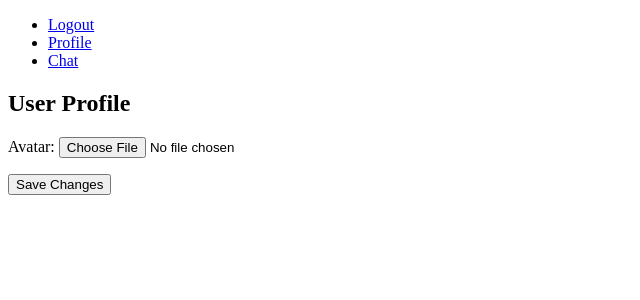
After one commit to tri-white/chat-django, a Django app: page /accounts/profile/ in a window 1280 px wide. The commit adds this page. Shown: the top 300 px of the page, without its empty margins (0-640 px from the left). Run offline with Django 5.2, Linux system fonts and the light colour scheme; a user stored in the database is signed in.

Commit message:
added profile with photo changing

```diff
--- a/accounts/forms.py
+++ b/accounts/forms.py
@@ -7,3 +7,8 @@ class CustomUserCreationForm(UserCreationForm):
     class Meta:
         model = CustomUser
         fields = ['username', 'email', 'password1', 'password2']
+
+class UserProfileForm(forms.ModelForm):
+    class Meta:
+        model = CustomUser
+        fields = ['avatar']
--- a/accounts/models.py
+++ b/accounts/models.py
@@ -2,8 +2,9 @@
 from django.db import models
 from django.contrib.auth.models import AbstractUser
 
+
 class CustomUser(AbstractUser):
     email = models.EmailField(unique=True)
-
+    avatar = models.ImageField(upload_to='avatars/', null=True, blank=True)
     def __str__(self):
         return self.username
--- /dev/null
+++ b/accounts/templates/accounts/user_profile.html
@@ -0,0 +1,11 @@
+<!-- accounts/templates/accounts/user_profile.html -->
+{% extends 'base.html' %}
+
+{% block content %}
+  <h2>User Profile</h2>
+  <form method="post" enctype="multipart/form-data">
+    {% csrf_token %}
+    {{ form.as_p }}
+    <button type="submit">Save Changes</button>
+  </form>
+{% endblock %}
--- a/accounts/urls.py
+++ b/accounts/urls.py
@@ -1,9 +1,10 @@
 # accounts/urls.py
 from django.urls import path
-from .views import register, user_login, user_logout
+from .views import register, user_login, user_logout, user_profile
 
 urlpatterns = [
     path('register/', register, name='register'),
     path('login/', user_login, name='login'),
     path('logout/', user_logout, name='logout'),
+    path('profile/', user_profile, name='user_profile'),
 ]
--- a/accounts/views.py
+++ b/accounts/views.py
@@ -2,7 +2,8 @@
 from django.shortcuts import render, redirect
 from django.contrib.auth.forms import AuthenticationForm
 from django.contrib.auth import login, logout
-from .forms import CustomUserCreationForm
+from .forms import CustomUserCreationForm, UserProfileForm
+from django.contrib.auth.decorators import login_required
 
 def user_logout(request):
     logout(request)
@@ -30,3 +31,15 @@ def user_login(request):
     else:
         form = AuthenticationForm()
     return render(request, 'registration/login.html', {'form': form})
+
+@login_required
+def user_profile(request):
+    if request.method == 'POST':
+        form = UserProfileForm(request.POST, request.FILES, instance=request.user)
+        if form.is_valid():
+            form.save()
+            return redirect('user_profile')
+    else:
+        form = UserProfileForm(instance=request.user)
+
+    return render(request, 'accounts/user_profile.html', {'form': form})
--- a/mychat/templates/base.html
+++ b/mychat/templates/base.html
@@ -12,6 +12,7 @@
             <ul>
                 {% if user.is_authenticated %}
                     <li><a href="{% url 'logout' %}">Logout</a></li>
+                    <li><a href="{% url 'user_profile' %}">Profile</a></li>
                     <!-- Add other authenticated user links as needed -->
                 {% else %}
                     <li><a href="{% url 'register' %}">Register</a></li>
```
Also changed, not shown: accounts/migrations/0003_customuser_avatar.py (added), avatars/Screenshot_1.png (added), db.sqlite3.
